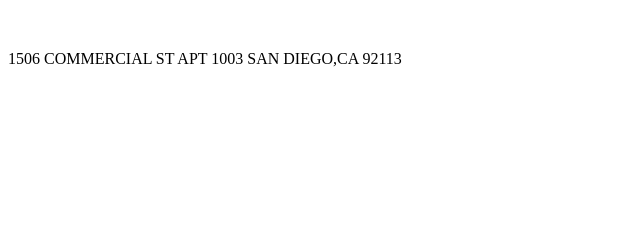
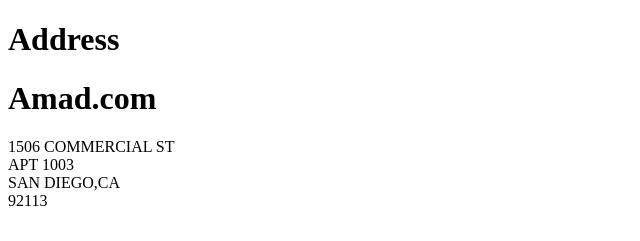
Before and after one commit to AmadThibodeaux/Webd, a plain HTML site: page Variables.html in a window 1280 px wide. Shown: the whole page, without its empty margins (0-640 px from the left). Drawn offline with Linux system fonts and the light colour scheme.

Commit message:
Update Variables.php

```diff
--- a/Variables.html
+++ b/Variables.html
@@ -1,18 +1,22 @@
 <!DOCTYPE html>
 <html lang="en">
 <head>
-    <meta charset="UTF-8">
+    <meta charset="UTF-8"> <title>Variables</title>
     <meta name="viewport" content="width=device-width, initial-scale=1.0">
-    <title></Address></title>
+    <h1>Address</h1>
 </head>
 <body>
-    <p> <bAmad Thibobeaux</b> </p>
-    <br>
+    <Header> <h1> <b>Amad.com</b></h1></Header>
+
      <p> 1506 COMMERCIAL ST
+         <br>
     APT 1003
+         <br>
     SAN DIEGO,CA
+         <br>
     92113</p>
 </body>
+    <br>
 <number src= 2136967665 />
 
 </body>
```
